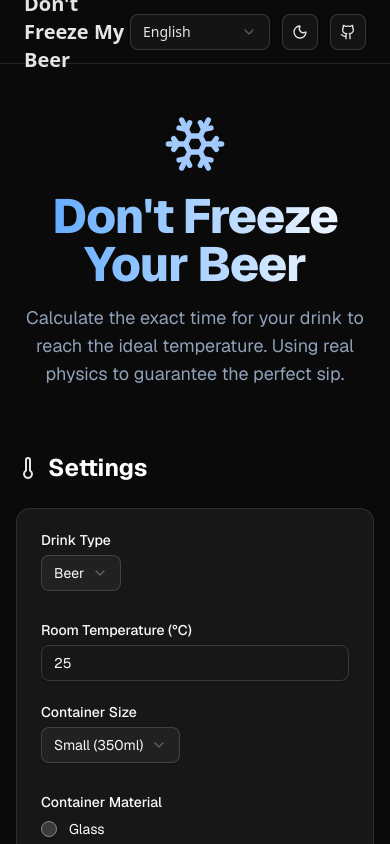
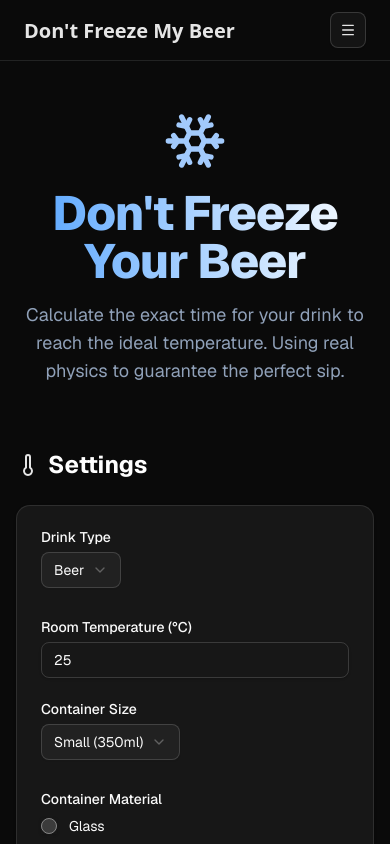
Before and after one commit to tiagoFlach/dont-freeze-my-beer, a Next.js app: page /en in a window 390 px wide. Shown: the top 844 px of the page. Built offline with nearby package versions, Linux system fonts and the light colour scheme.

Commit message:
feat: add responsive menu toggle and improve navbar layout

```diff
--- a/app/components/navbar.tsx
+++ b/app/components/navbar.tsx
@@ -8,16 +8,18 @@ import {
   SelectTrigger,
   SelectValue,
 } from "@/components/ui/select";
-import { Github } from "lucide-react";
+import { Github, Menu, X } from "lucide-react";
 import { ThemeToggle } from "@/components/theme-toggle";
 import { usePathname, useRouter } from "next/navigation";
 import { useLanguage } from "@/components/language-provider";
 import { t, type Language } from "@/lib/i18n";
+import { useState } from "react";
 
 export default function Navbar() {
   const { language } = useLanguage();
   const router = useRouter();
   const pathname = usePathname();
+  const [menuOpen, setMenuOpen] = useState(false);
 
   const handleLanguageChange = (value: Language) => {
     const pattern = /^\/(en|pt|es)(?=\/|$)/;
@@ -30,11 +32,25 @@ export default function Navbar() {
 
   return (
     <header>
-      <div className="border-b text-primary h-16 items-center">
-        <div className="h-16 px-6 flex mx-auto max-w-5xl justify-between items-center">
-          <div className="text-xl font-bold">{t(language, "appName")}</div>
-          <nav className="">
-            <ul className="flex items-center gap-3">
+      <div className="border-b text-primary">
+        <div className="px-6 py-3 flex mx-auto max-w-5xl flex-wrap items-center gap-x-6 gap-y-2">
+          <div className="text-xl font-bold leading-tight">
+            {t(language, "appName")}
+          </div>
+          <div className="ml-auto flex items-center gap-3">
+            <Button
+              variant="outline"
+              size="icon"
+              className="md:hidden"
+              aria-label={menuOpen ? "Close menu" : "Open menu"}
+              aria-expanded={menuOpen}
+              onClick={() => setMenuOpen((open) => !open)}
+            >
+              {menuOpen ? <X /> : <Menu />}
+            </Button>
+          </div>
+          <nav className={menuOpen ? "w-full md:w-auto" : "hidden md:block"}>
+            <ul className="flex w-full items-center justify-end gap-3 md:w-auto">
               <li>
                 <Select
                   defaultValue="pt"
```
